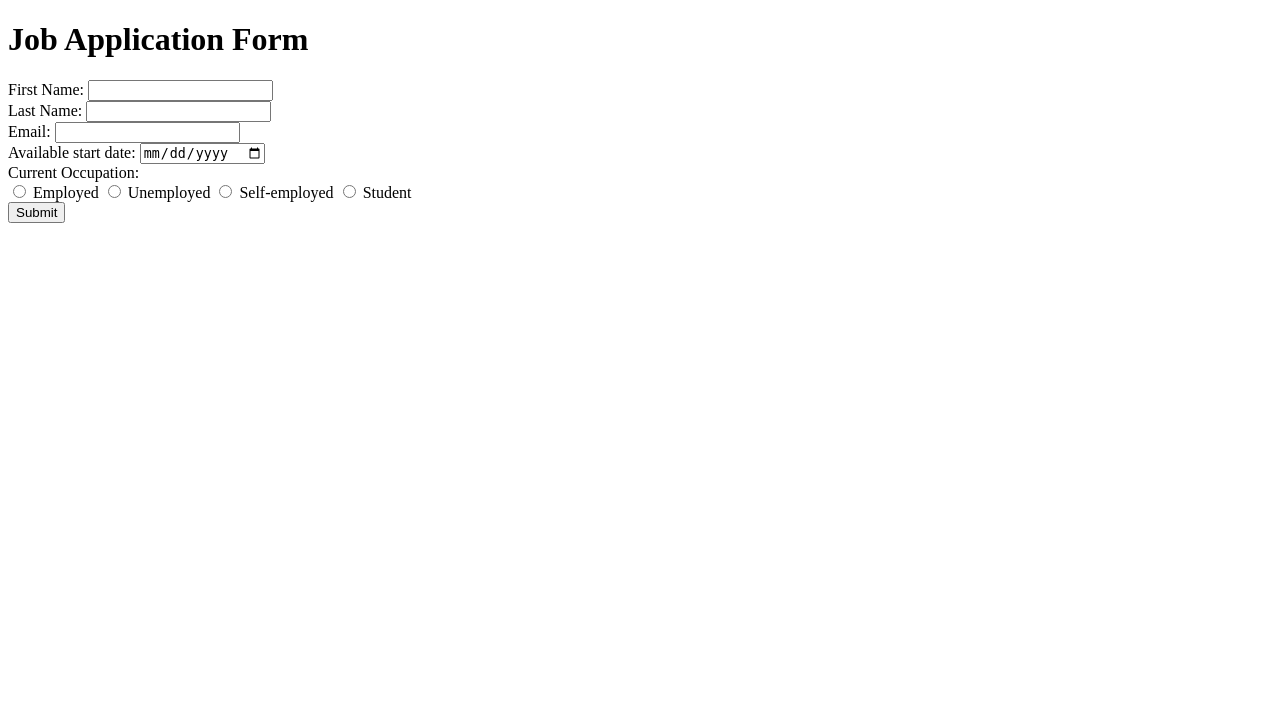
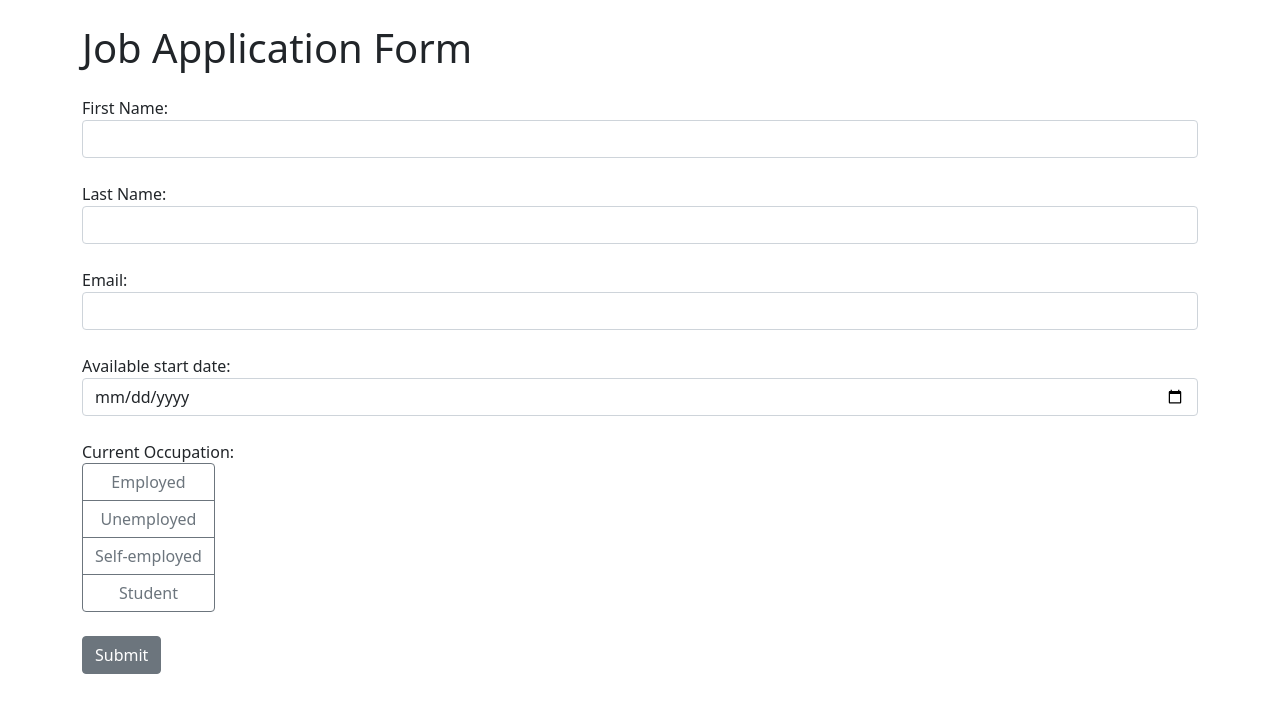
Before and after one commit to Rohit-more-2003/Job_Application_Form_using_Flask, a Flask app: page / in a window 1280 px wide. Shown: the top 713 px of the page. Run offline with Flask 3, Linux system fonts and the light colour scheme.

Commit message:
Completed the user interface of job application form

```diff
--- /dev/null
+++ b/boostrap+css+link.txt
@@ -0,0 +1 @@
+<link rel="stylesheet" href="https://cdn.jsdelivr.net/npm/bootstrap@5.1.3/dist/css/bootstrap.min.css">
--- /dev/null
+++ b/boostrap+javascript+link.txt
@@ -0,0 +1,2 @@
+<script src="https://code.jquery.com/jquery-3.6.0.min.js"></script>
+<script src="https://cdn.jsdelivr.net/npm/bootstrap@5.1.3/dist/js/bootstrap.min.js"></script>
--- a/templates/index.html
+++ b/templates/index.html
@@ -4,46 +4,49 @@
         <title>Job Application Form</title>
         <meta charset="utf-8">
         <meta name="viewport" content="width=device-width, initial-scale=1, shrink-to-fit=no">
+        <link rel="stylesheet" href="https://cdn.jsdelivr.net/npm/bootstrap@5.1.3/dist/css/bootstrap.min.css">
     </head>
     <body>
-        <h1>Job Application Form</h1>
+        <div class="container">
+            <h1 class="mt-4 mb-4">Job Application Form</h1>
             <form>
-            <div>
+                <div class="form-group mb-4">
                     <label for="firstName">First Name:</label>
-                <input type="text" id="firstName" name="firstName" required>
+                    <input class="form-control" type="text" id="firstName" name="firstName" required>
                 </div>
-            <div>
+                <div class="form-group mb-4">
                     <label for="lastName">Last Name:</label>
-                <input type="text" id="lastName" name="lastName" required>
+                    <input class="form-control" type="text" id="lastName" name="lastName" required>
                 </div>
-            <div>
+                <div class="form-group mb-4">
                     <label for="email">Email:</label>
-                <input type="email" id="email" name="email" required>
+                    <input class="form-control" type="email" id="email" name="email" required>
                 </div>
-            <div>
+                <div class="form-group mb-4">
                     <label for="startDate">Available start date:</label>
-                <input type="date" id="startDate" name="startDate" required>
+                    <input class="form-control" type="date" id="startDate" name="startDate" required>
                 </div>
-            <div>
+                <div class="form-group mb-4">
                     <label>Current Occupation:</label>
                     <br>
-                <div id="occupation">
-                    <input type="radio" id="employed" name="occupation" required>
-                    <label for="employed">Employed</label>
+                    <div class="btn-group-vertical" id="occupation">
+                        <input class="btn-check form-control" type="radio" id="employed" name="occupation" required>
+                        <label class="btn btn-outline-secondary" for="employed">Employed</label>
 
-                    <input type="radio" id="unemployed" name="occupation" required>
-                    <label for="unemployed">Unemployed</label>
+                        <input class="btn-check form-control" type="radio" id="unemployed" name="occupation" required>
+                        <label class="btn btn-outline-secondary" for="unemployed">Unemployed</label>
 
-                    <input type="radio" id="self-employed" name="occupation" required>
-                    <label for="self-employed">Self-employed</label>
+                        <input class="btn-check form-control" type="radio" id="self-employed" name="occupation" required>
+                        <label class="btn btn-outline-secondary" for="self-employed">Self-employed</label>
 
-                    <input type="radio" id="student" name="occupation" required>
-                    <label for="student">Student</label>
+                        <input class="btn-check form-control" type="radio" id="student" name="occupation" required>
+                        <label class="btn btn-outline-secondary" for="student">Student</label>
                     </div>
                 </div>
-            <div>
-                <button type="button">Submit</button>
+                <button class="btn btn-secondary mb-4" type="button">Submit</button>
+            </form>
         </div>
-        </form>
+        <script src="https://code.jquery.com/jquery-3.6.0.min.js"></script>
+        <script src="https://cdn.jsdelivr.net/npm/bootstrap@5.1.3/dist/js/bootstrap.min.js"></script>
     </body>
 </html>
```
Lines whose indentation alone changed are shown as unchanged.
